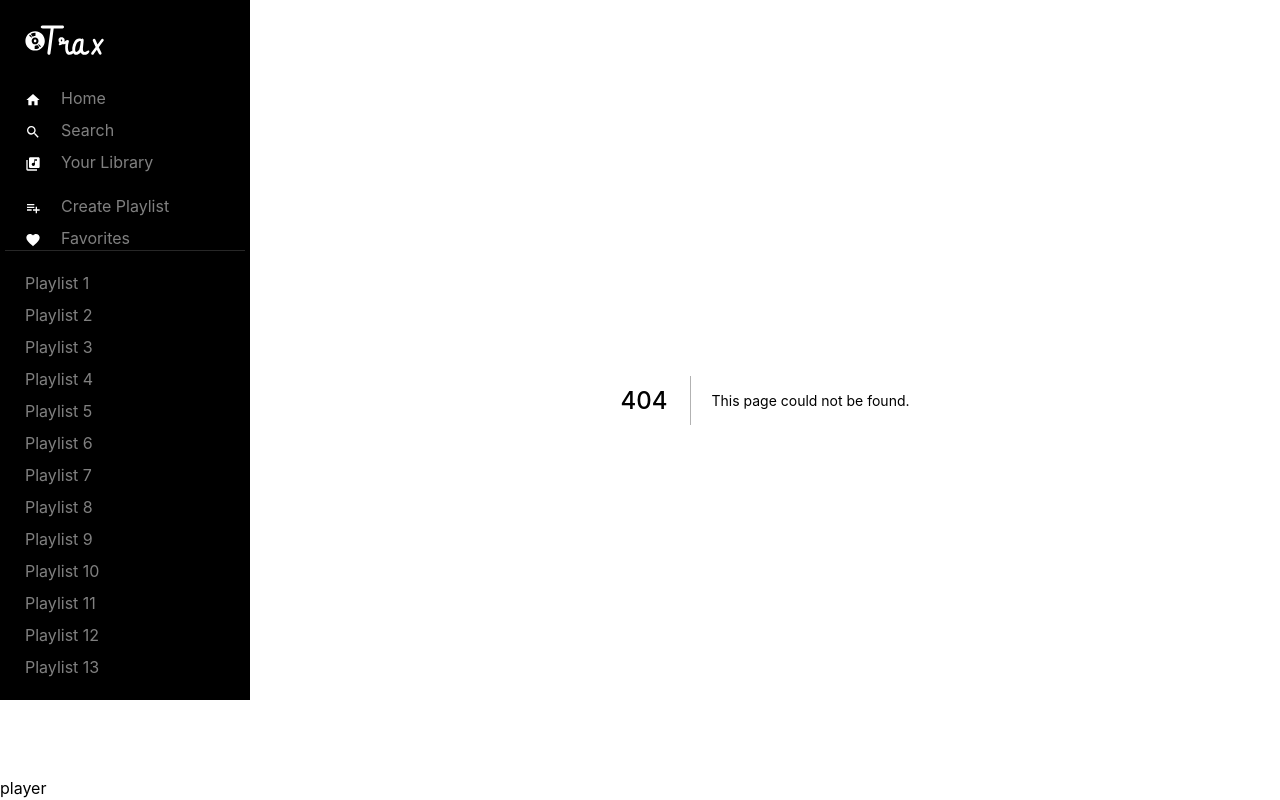
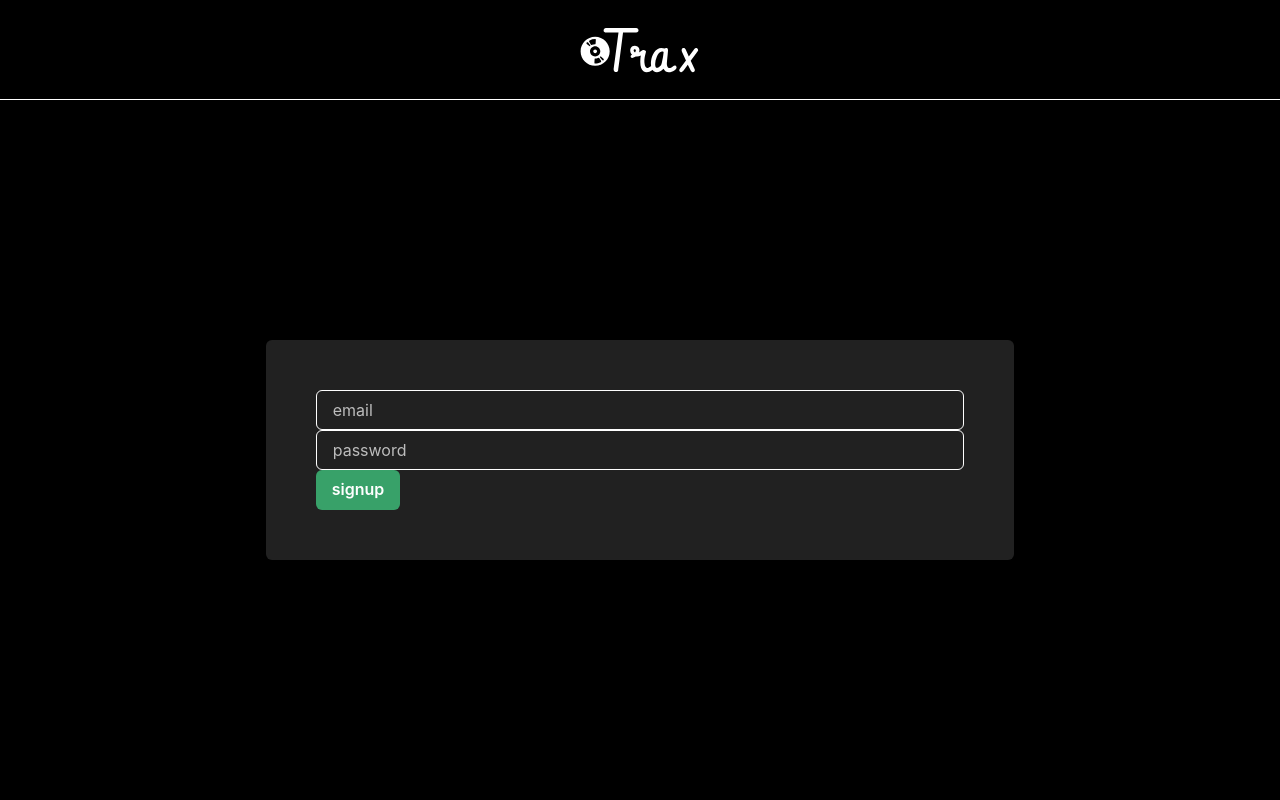
Before and after one commit to prpcodes/nextjs-music, a Next.js app: page /signup in a window 1280 px wide. Before the commit this address had no page. Built offline with nearby package versions, Linux system fonts and the light colour scheme.

Commit message:
✨ created signup

```diff
--- /dev/null
+++ b/pages/signup.tsx
@@ -0,0 +1,9 @@
+import AuthForm from "../components/authForm";
+
+const Signup = () => {
+  return <AuthForm mode="signup"></AuthForm>;
+};
+
+Signup.authPage = true;
+
+export default Signup;
```
